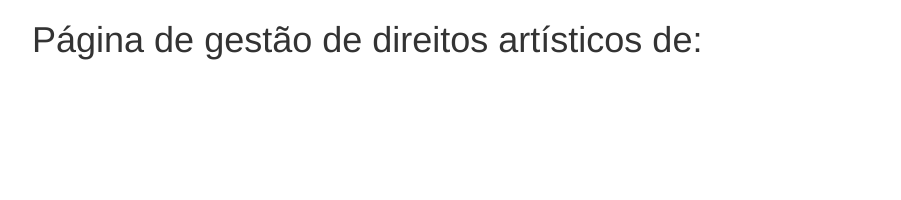
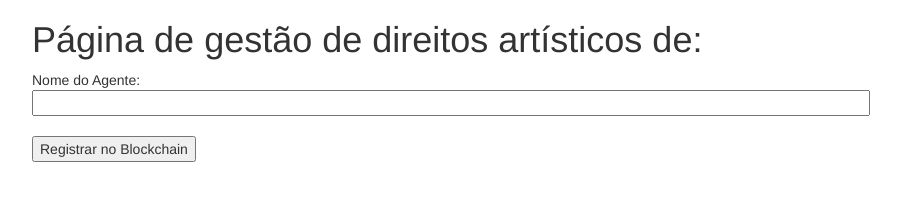
Before and after one commit to fabiobaum/projetofinalblockchain, a plain HTML site: page index.html in a window 1280 px wide. Shown: the whole page, without its empty margins (38-939 px from the left). Drawn offline with nearby package versions, Linux system fonts and the light colour scheme.

Commit message:
add agente

```diff
--- a/index.html
+++ b/index.html
@@ -13,6 +13,22 @@
             <h1>Página de gestão de direitos artísticos de: <span id="spanNomeEmpresa"></span></h1>
         </div>
         <div id="statusConexao"></div>
+     <div>
+            <form action="#" id="formNomeAgente" name="formNomeAgente">
+                <div>
+                    Nome do Agente:
+                </div>
+                <div>
+                    <input type="text" name="campoNomeAgente" id="campoNomeAgente" size="100">
+                </div>
+                <br>
+                <div>
+                    <button onclick="registrarNomeAgente(); return false;"> Registrar no Blockchain </button>
+                </div>
+            </form>
+            <br>
+            <div id="statusTransacaoNomeEmpresa"></div>
+        </div>
     </div>
     <script src="https://ajax.googleapis.com/ajax/libs/jquery/3.3.1/jquery.min.js"></script>
     <script src="https://maxcdn.bootstrapcdn.com/bootstrap/3.3.7/js/bootstrap.min.js"></script>
```
